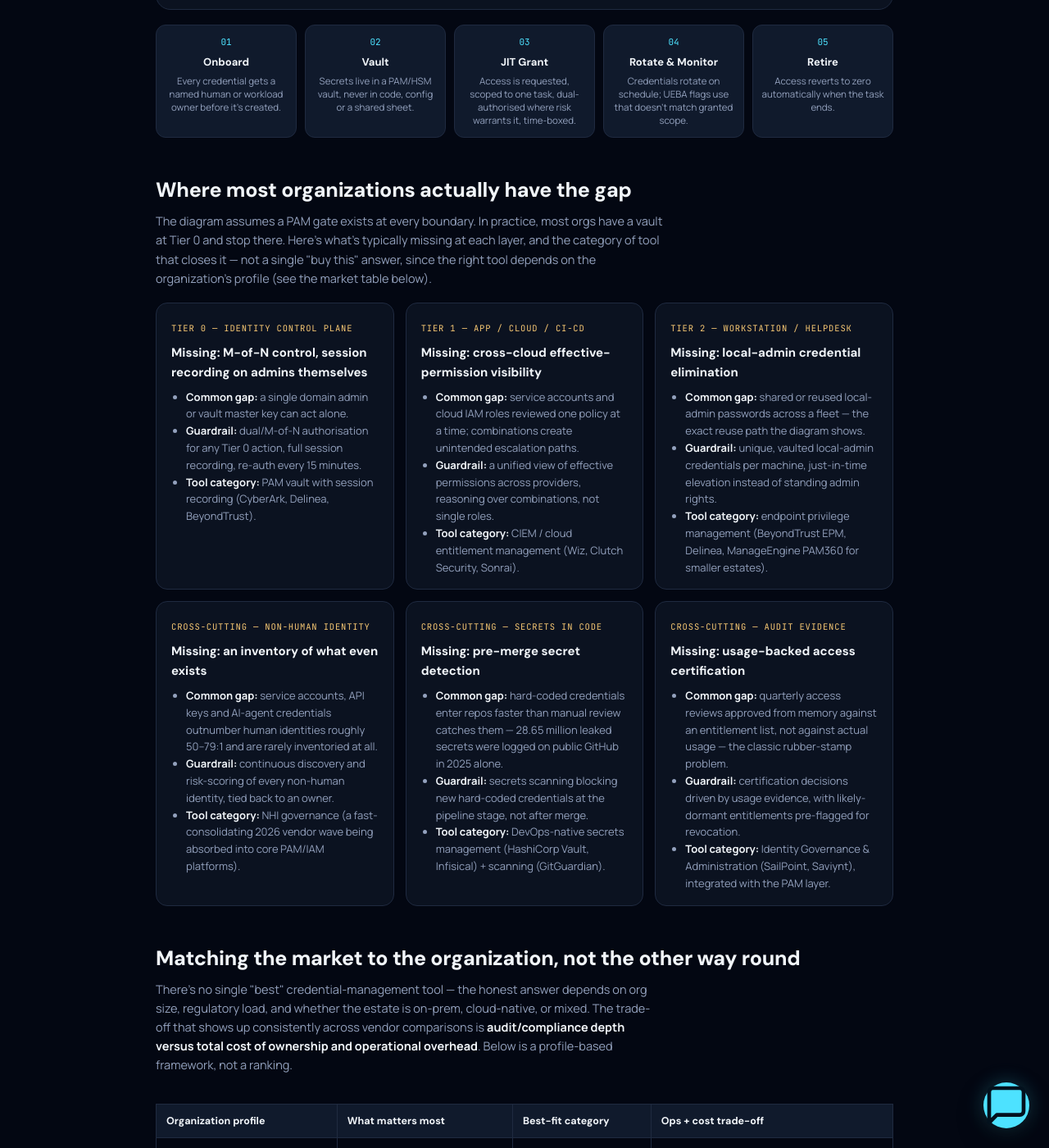
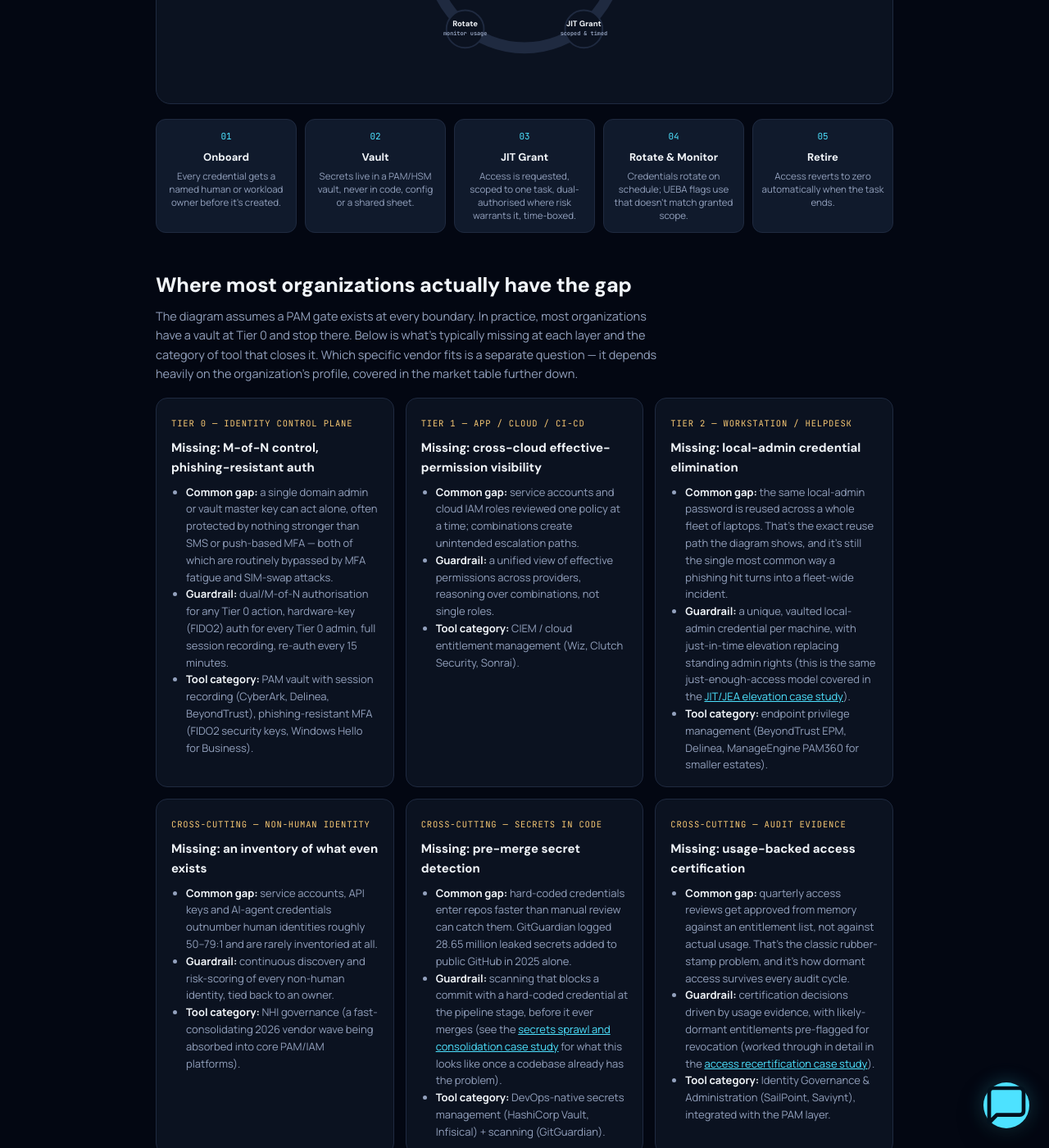
Before and after one commit to trivediroshan1-ui/trivediroshan1-ui.github.io, a Jekyll site: the page case-studies/credential-tiering-model/index.html, which Jekyll copies as it is, in a window 1280 px wide and 1400 px high, scrolled down 1884 px. Shown: the whole window at 82% size. Built offline with Jekyll 4.4.1, drawn with Linux system fonts in a browser that asks for light colours; some of the changed text lies outside the part shown.

Commit message:
Review case study: add cloud IdP as Tier 0, break-glass callout, audit mapping table
- Tier 0 now explicitly includes cloud IdP global admin (Entra ID/Okta/Ping),
  with the diagram label updated to match
- Added MFA-fatigue/SIM-swap gap and FIDO2/Windows Hello guardrail to the
  Tier 0 gap card
- Added a callout on the PAM gate itself being a single point of failure,
  linking to the break-glass access case study
- Added a framework-mapping table (NIST 800-53, PCI-DSS 4.0, SOX, HIPAA,
  ISO 27001) showing how tiering + JIT answers specific audit controls
- Cross-linked the JIT/JEA elevation, secrets consolidation, and access
  recertification case studies from the relevant gap cards
- Reworded several passages for plainer, less AI-sounding phrasing

```diff
--- a/case-studies/credential-tiering-model/index.html
+++ b/case-studies/credential-tiering-model/index.html
@@ -173,7 +173,7 @@
       <header class="hero">
         <p class="eyebrow">Independent research &middot; Credential management &middot; PAM</p>
         <h1>Credential Tiering & the PAM Market: Closing the Tier 0 Gap</h1>
-        <p class="dek">Privileged-access tiers (Tier&nbsp;0&ndash;3) aren't a reporting structure &mdash; they're a claim about which credentials can mint access to which other credentials. This piece shows the actual containment mechanism, the guardrails that make it hold in practice, and how the credential-management market maps to different organizations' audit, compliance and cost realities.</p>
+        <p class="dek">Privileged-access tiers (Tier&nbsp;0&ndash;3) are a claim about which credentials can mint access to which other credentials, not a reporting structure. This piece walks through the actual containment mechanism, the guardrails that keep it holding day to day, where it maps to the standards an auditor actually checks, and how the credential-management market splits by organization type.</p>
         <div class="meta">
           <span>September 2026</span>
           <span>#pam</span><span>#credential-management</span><span>#zero-trust</span><span>#nhi</span>
@@ -182,7 +182,7 @@
 
       <section>
         <h2>The mechanism: why a phished laptop shouldn't reach a domain controller</h2>
-        <p class="section-sub">Tier 0 holds the identity control plane &mdash; domain controllers, PKI, PAM vaults. Tier 1 is the app/cloud/CI-CD estate. Tier 2 is workstation and helpdesk admin, the most common entry point. Tier 3 is everyone else, the largest attack surface. The tiers only protect anything if a credential valid at one tier is <em>never</em> valid at another.</p>
+        <p class="section-sub">Tier 0 holds the identity control plane: domain controllers, PKI, PAM vaults, and just as importantly today, the admin plane of whatever runs your SSO &mdash; Entra ID, Okta, Ping. A cloud identity provider's global admin role is Tier 0 even though there's no server rack behind it; several of the highest-profile breaches of the last few years (Okta's support-system compromise, the SolarWinds-linked Microsoft cloud-tenant abuse) targeted exactly this layer instead of a physical domain controller. Tier 1 is the app/cloud/CI-CD estate. Tier 2 is workstation and helpdesk admin, the most common entry point. Tier 3 is everyone else, the largest attack surface. The tiers only protect anything if a credential valid at one tier is never valid at another.</p>
 
         <figure class="diagram-card">
           <svg viewBox="0 0 920 590" role="img" aria-label="Two lanes show a compromised Tier 2 workstation credential. In the left lane, standing cross-tier access lets the credential travel unchecked up through Tier 1 into Tier 0, reaching the domain vault. In the right lane, a Just-in-Time gate sits at each tier boundary; the same credential attempt is stopped and revoked at the Tier 2 to Tier 1 gate.">
@@ -208,9 +208,10 @@
             </g>
 
             <g class="tier-labels" fill="var(--text)">
-              <text x="34" y="84" font-size="13" font-weight="700">TIER 0</text>
-              <text x="34" y="100" font-size="10.5" fill="var(--muted)">Domain / PKI / PAM vault</text>
-              <text x="34" y="113" font-size="10.5" fill="var(--muted)">issues all other access</text>
+              <text x="34" y="82" font-size="13" font-weight="700">TIER 0</text>
+              <text x="34" y="96" font-size="10.5" fill="var(--muted)">Domain / PKI / PAM vault /</text>
+              <text x="34" y="108" font-size="10.5" fill="var(--muted)">cloud IdP global admin</text>
+              <text x="34" y="120" font-size="10.5" fill="var(--muted)">issues all other access</text>
 
               <text x="34" y="182" font-size="13" font-weight="700">TIER 1</text>
               <text x="34" y="198" font-size="10.5" fill="var(--muted)">App servers, DBs, cloud</text>
@@ -329,16 +330,16 @@
 
       <section>
         <h2>Where most organizations actually have the gap</h2>
-        <p class="section-sub">The diagram assumes a PAM gate exists at every boundary. In practice, most orgs have a vault at Tier&nbsp;0 and stop there. Here's what's typically missing at each layer, and the category of tool that closes it &mdash; not a single "buy this" answer, since the right tool depends on the organization's profile (see the market table below).</p>
+        <p class="section-sub">The diagram assumes a PAM gate exists at every boundary. In practice, most organizations have a vault at Tier&nbsp;0 and stop there. Below is what's typically missing at each layer and the category of tool that closes it. Which specific vendor fits is a separate question &mdash; it depends heavily on the organization's profile, covered in the market table further down.</p>
 
         <div class="gap-grid">
           <div class="gap-card">
             <span class="tier-tag">Tier 0 &mdash; identity control plane</span>
-            <h3>Missing: M-of-N control, session recording on admins themselves</h3>
+            <h3>Missing: M-of-N control, phishing-resistant auth</h3>
             <ul>
-              <li><strong>Common gap:</strong> a single domain admin or vault master key can act alone.</li>
-              <li><strong>Guardrail:</strong> dual/M-of-N authorisation for any Tier 0 action, full session recording, re-auth every 15 minutes.</li>
-              <li><strong>Tool category:</strong> PAM vault with session recording (CyberArk, Delinea, BeyondTrust).</li>
+              <li><strong>Common gap:</strong> a single domain admin or vault master key can act alone, often protected by nothing stronger than SMS or push-based MFA &mdash; both of which are routinely bypassed by MFA fatigue and SIM-swap attacks.</li>
+              <li><strong>Guardrail:</strong> dual/M-of-N authorisation for any Tier 0 action, hardware-key (FIDO2) auth for every Tier 0 admin, full session recording, re-auth every 15 minutes.</li>
+              <li><strong>Tool category:</strong> PAM vault with session recording (CyberArk, Delinea, BeyondTrust), phishing-resistant MFA (FIDO2 security keys, Windows Hello for Business).</li>
             </ul>
           </div>
           <div class="gap-card">
@@ -354,8 +355,8 @@
             <span class="tier-tag">Tier 2 &mdash; workstation / helpdesk</span>
             <h3>Missing: local-admin credential elimination</h3>
             <ul>
-              <li><strong>Common gap:</strong> shared or reused local-admin passwords across a fleet &mdash; the exact reuse path the diagram shows.</li>
-              <li><strong>Guardrail:</strong> unique, vaulted local-admin credentials per machine, just-in-time elevation instead of standing admin rights.</li>
+              <li><strong>Common gap:</strong> the same local-admin password is reused across a whole fleet of laptops. That's the exact reuse path the diagram shows, and it's still the single most common way a phishing hit turns into a fleet-wide incident.</li>
+              <li><strong>Guardrail:</strong> a unique, vaulted local-admin credential per machine, with just-in-time elevation replacing standing admin rights (this is the same just-enough-access model covered in the <a href="/case-studies/jit-jea-elevation/" style="color:var(--accent);">JIT/JEA elevation case study</a>).</li>
               <li><strong>Tool category:</strong> endpoint privilege management (BeyondTrust EPM, Delinea, ManageEngine PAM360 for smaller estates).</li>
             </ul>
           </div>
@@ -372,8 +373,8 @@
             <span class="tier-tag">Cross-cutting &mdash; secrets in code</span>
             <h3>Missing: pre-merge secret detection</h3>
             <ul>
-              <li><strong>Common gap:</strong> hard-coded credentials enter repos faster than manual review catches them &mdash; 28.65 million leaked secrets were logged on public GitHub in 2025 alone.</li>
-              <li><strong>Guardrail:</strong> secrets scanning blocking new hard-coded credentials at the pipeline stage, not after merge.</li>
+              <li><strong>Common gap:</strong> hard-coded credentials enter repos faster than manual review can catch them. GitGuardian logged 28.65 million leaked secrets added to public GitHub in 2025 alone.</li>
+              <li><strong>Guardrail:</strong> scanning that blocks a commit with a hard-coded credential at the pipeline stage, before it ever merges (see the <a href="/case-studies/secrets-consolidation/" style="color:var(--accent);">secrets sprawl and consolidation case study</a> for what this looks like once a codebase already has the problem).</li>
               <li><strong>Tool category:</strong> DevOps-native secrets management (HashiCorp Vault, Infisical) + scanning (GitGuardian).</li>
             </ul>
           </div>
@@ -381,17 +382,64 @@
             <span class="tier-tag">Cross-cutting &mdash; audit evidence</span>
             <h3>Missing: usage-backed access certification</h3>
             <ul>
-              <li><strong>Common gap:</strong> quarterly access reviews approved from memory against an entitlement list, not against actual usage &mdash; the classic rubber-stamp problem.</li>
-              <li><strong>Guardrail:</strong> certification decisions driven by usage evidence, with likely-dormant entitlements pre-flagged for revocation.</li>
+              <li><strong>Common gap:</strong> quarterly access reviews get approved from memory against an entitlement list, not against actual usage. That's the classic rubber-stamp problem, and it's how dormant access survives every audit cycle.</li>
+              <li><strong>Guardrail:</strong> certification decisions driven by usage evidence, with likely-dormant entitlements pre-flagged for revocation (worked through in detail in the <a href="/case-studies/access-recertification/" style="color:var(--accent);">access recertification case study</a>).</li>
               <li><strong>Tool category:</strong> Identity Governance & Administration (SailPoint, Saviynt), integrated with the PAM layer.</li>
             </ul>
           </div>
+        </div>
+
+        <div class="callout" style="margin-top:16px;">
+          <strong>The gate itself is a single point of failure &mdash; plan for that, don't ignore it.</strong> If the PAM vault or JIT approval system goes down during an actual incident, the response can't be "wait for the vault." That's what break-glass access is for: a separate, tightly logged emergency path that's distinct from standing access rather than a quiet way around it, with mandatory post-use justification and automatic credential rotation afterward. The <a href="/case-studies/break-glass-access/" style="color:var(--accent);">break-glass access case study</a> covers this in detail &mdash; it's the piece most tiering write-ups skip, and it's usually the first thing an auditor asks about once they understand the model.
+        </div>
+      </section>
+
+      <section>
+        <h2>Where this maps to what an auditor actually checks</h2>
+        <p class="section-sub">Everything above is engineering. This section is what turns it into audit evidence &mdash; the tiering model is a fairly direct answer to specific control requirements most compliance frameworks already ask for.</p>
+        <div class="table-wrap">
+          <table class="market">
+            <thead>
+              <tr>
+                <th>Framework / regulation</th>
+                <th>What it requires</th>
+                <th>How tiering + JIT answers it</th>
+              </tr>
+            </thead>
+            <tbody>
+              <tr>
+                <td class="org">NIST SP 800-53 (AC-6, IA-2, AC-2)</td>
+                <td>Least privilege, multi-factor auth for privileged accounts, timely account review</td>
+                <td>JIT grants are least privilege by construction; Tier 0 hardware-key MFA satisfies IA-2; auto-expiry replaces manual account review for standing access</td>
+              </tr>
+              <tr>
+                <td class="org">PCI-DSS 4.0 (Req. 7 &amp; 8)</td>
+                <td>Restrict access by business need-to-know; unique IDs and strong authentication for every user with access to cardholder data</td>
+                <td>Per-machine vaulted credentials and scoped JIT grants satisfy the need-to-know test directly; session recording gives the evidence trail an assessor asks for</td>
+              </tr>
+              <tr>
+                <td class="org">SOX (ITGC access controls)</td>
+                <td>Segregation of duties; access changes tied to an approval record</td>
+                <td>Dual/M-of-N authorisation at Tier 0 is segregation of duties in its literal form; every JIT grant is its own approval record instead of a point-in-time review sample</td>
+              </tr>
+              <tr>
+                <td class="org">HIPAA Security Rule (&sect;164.312)</td>
+                <td>Unique user identification, automatic logoff, audit controls on systems holding ePHI</td>
+                <td>Time-boxed grants are automatic logoff by design; vault and session-recording logs are the audit control</td>
+              </tr>
+              <tr>
+                <td class="org">ISO/IEC 27001:2022 (Annex A.8, A.5)</td>
+                <td>Privileged access rights restricted and reviewed; formal access provisioning and de-provisioning process</td>
+                <td>The five-stage lifecycle above (Onboard &rarr; Vault &rarr; JIT Grant &rarr; Rotate &rarr; Retire) is a direct, evidenced answer to this control &mdash; the same approach this site's <a href="/secure-india-exams/" style="color:var(--accent);">Secure India Exams proposal</a> maps against NIST CSF and ISO 27001 in full.</td>
+              </tr>
+            </tbody>
+          </table>
         </div>
       </section>
 
       <section>
         <h2>Matching the market to the organization, not the other way round</h2>
-        <p class="section-sub">There's no single "best" credential-management tool &mdash; the honest answer depends on org size, regulatory load, and whether the estate is on-prem, cloud-native, or mixed. The trade-off that shows up consistently across vendor comparisons is <strong style="color:var(--text)">audit/compliance depth versus total cost of ownership and operational overhead</strong>. Below is a profile-based framework, not a ranking.</p>
+        <p class="section-sub">There's no single best credential-management tool. It depends on org size, regulatory load, and whether the estate is on-prem, cloud-native, or mixed. What shows up consistently across vendor comparisons is a trade-off between <strong style="color:var(--text)">audit/compliance depth and total cost of ownership</strong>. The table below is a profile-based framework, not a ranking.</p>
 
         <div class="table-wrap">
           <table class="market">
```
